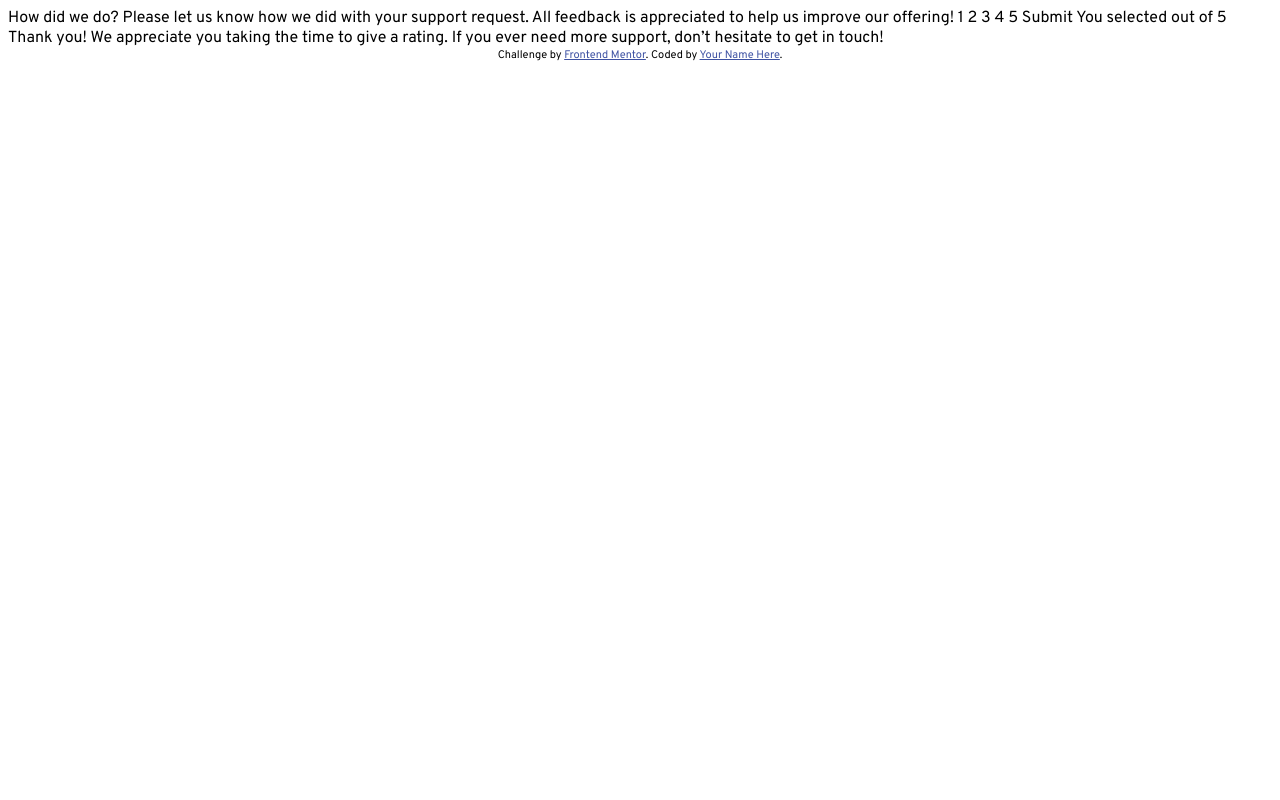
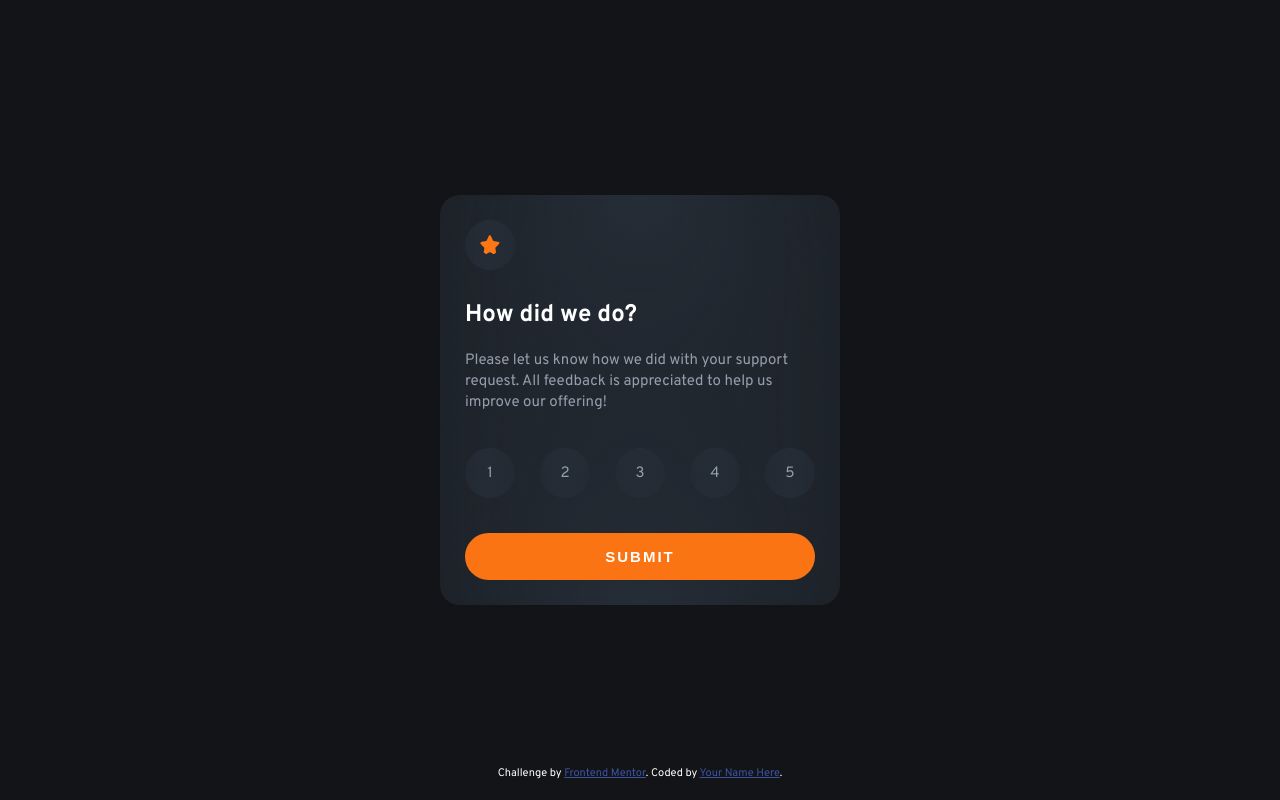
Before and after one commit to janpatrick-dev/frontendmentor-challenges, a plain HTML site: page newbie/interactive-rating-component-main/index.html in a window 1280 px wide. Drawn offline with Linux system fonts and the light colour scheme.

Commit message:
finish rating card desktop design

```diff
--- a/newbie/interactive-rating-component-main/index.html
+++ b/newbie/interactive-rating-component-main/index.html
@@ -11,39 +11,37 @@
   <link rel="stylesheet" href="styles.css">
 
   <title>Frontend Mentor | Interactive rating component</title>
-
-  <!-- Feel free to remove these styles or customise in your own stylesheet 👍 -->
 </head>
 <body>
 
-  <!-- Rating state start -->
-
-  How did we do?
-
-  Please let us know how we did with your support request. All feedback is appreciated
-  to help us improve our offering!
-
-  1 2 3 4 5
-
-  Submit
-
-  <!-- Rating state end -->
-
-  <!-- Thank you state start -->
-
-  You selected <!-- Add rating here --> out of 5
+  <main id="main">
+    <div class="rating-card">
+      <img src="./images/icon-star.svg" alt="Star icon" class="star-img">
+      <h2>How did we do?</h2>
+      <p>Please let us know how we did with your support request. All feedback is appreciated
+        to help us improve our offering!</p>
+      <div class="rating-choices">
+        <p class="rating-option">1</p>
+        <p class="rating-option">2</p>
+        <p class="rating-option">3</p>
+        <p class="rating-option">4</p>
+        <p class="rating-option">5</p>
+      </div>
+      <button class="submit-btn">Submit</button>
+    </div>
+    <!-- <div class="thankyou-card">
+      You selected {rating} out of 5
 
       Thank you!
 
       We appreciate you taking the time to give a rating. If you ever need more support,
       don’t hesitate to get in touch!
-
-  <!-- Thank you state end -->
-
-
+    </div> -->
     <div class="attribution">
       Challenge by <a href="https://www.frontendmentor.io?ref=challenge" target="_blank">Frontend Mentor</a>.
       Coded by <a href="#">Your Name Here</a>.
     </div>
+  </main>
+
 </body>
 </html>
--- a/newbie/interactive-rating-component-main/styles.css
+++ b/newbie/interactive-rating-component-main/styles.css
@@ -8,15 +8,113 @@
     --color-very-dark-blue: hsl(216, 12%, 8%);
 }
 
+*,
+*::before,
+*::after {
+    padding: 0;
+    margin: 0;
+    box-sizing: border-box;
+}
+
 body {
+    height: 100vh;
+    color: var(--color-white);
+    background-color: var(--color-very-dark-blue);
     font-family: 'Overpass', sans-serif;
+    box-sizing: inherit;
+
+    display: grid;
+    grid-template-columns: 1fr;
 }
 
 p {
+    color: var(--color-light-grey);
     font-size: 15px;
+}
+
+#main {
+    display: flex;
+    flex-direction: column;
+    justify-content: center;
+    align-items: center;
+    gap: 20px;
+}
+
+.rating-card {
+    padding: 25px;
+    max-width: 400px;
+    background-image:
+        radial-gradient(circle at top, var(--color-dark-blue), transparent),
+        radial-gradient(circle at bottom, var(--color-dark-blue), transparent);
+    border-radius: 20px;
+
+    display: flex;
+    flex-direction: column;
+    align-items: flex-start;
+    gap: 20px;
+}
+
+.rating-card > h2 {
+    margin-top: 10px;
+}
+
+.rating-card > p {
+    line-height: 1.4em;
+}
+
+.rating-card > .rating-choices {
+    width: 100%;
+    margin-top: 15px;
+
+    display: flex;
+    justify-content: space-between;
+    align-items: center;
+}
+
+.rating-card .rating-option {
+    cursor: pointer;
+
+    display: flex;
+    justify-content: center;
+    align-items: center;
+}
+
+.rating-card .star-img,
+.rating-card .rating-option {
+    width: 50px;
+    height: 50px;
+    padding: 15px;
+    background-image:
+        radial-gradient(circle at top, var(--color-dark-blue), transparent),
+        radial-gradient(circle at bottom, var(--color-dark-blue), transparent);
+    border-radius: 50%;
+}
+
+.rating-card .submit-btn {
+    width: 100%;
+    margin-top: 15px;
+    padding: 15px;
+    border: none;
+    outline: none;
+
+    color: var(--color-white);
+    background-color: var(--color-primary-orange);
+    border-radius: 25px;
+    font-size: 15px;
+    font-weight: bold;
+    text-transform: uppercase;
+    letter-spacing: 2px;
+    cursor: pointer;
 }
 
 
 /* Attribution */
-.attribution { font-size: 11px; text-align: center; }
+.attribution {
+    width: 100%;
+    padding: 20px;
+    font-size: 11px;
+    text-align: center;
+    position: absolute;
+    bottom: 0;
+}
 .attribution a { color: hsl(228, 45%, 44%); }
```
Lines whose indentation alone changed are shown as unchanged.
